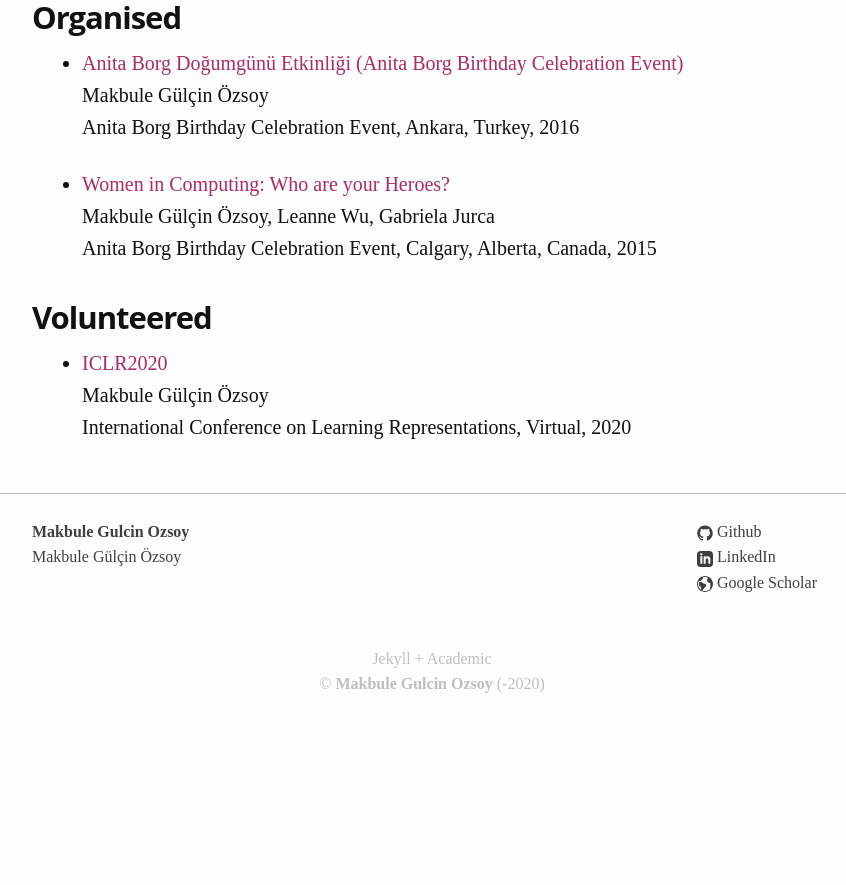
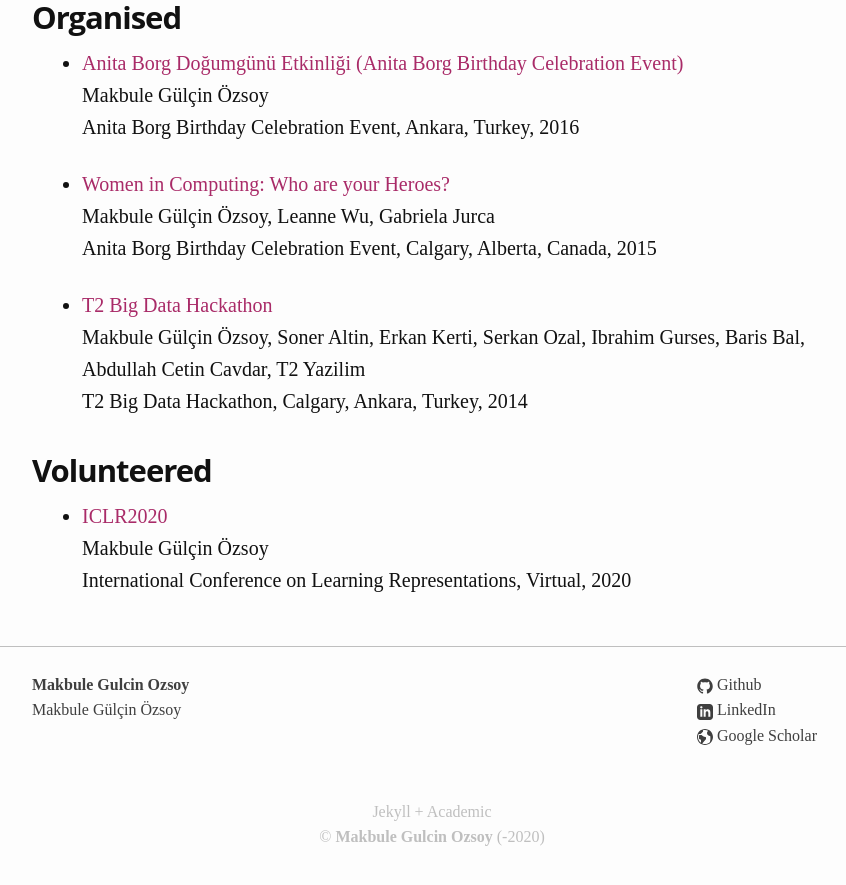
Before and after one commit to mgulcin/mgulcin.github.io, a Jekyll site: the page built from misc.md, in a window 1280 px wide and 900 px high, scrolled down 646 px. Shown: the top 885 px of the window, without its empty margins (208-1054 px from the left). Built offline with Jekyll 4.4.1, drawn with Linux system fonts in a browser that asks for light colours; before the commit the page ends 1393 px from its top, so only the background shows below that.

Commit message:
Update misc.md

```diff
--- a/misc.md
+++ b/misc.md
@@ -31,6 +31,10 @@ nav_menu_index: '4'
 	Makbule Gülçin Özsoy, Leanne Wu, Gabriela Jurca <br/>
 	Anita Borg Birthday Celebration Event, Calgary, Alberta, Canada, 2015
 
+* [T2 Big Data Hackathon](http://www.t2hackathon.com/2014/)<br/>
+Makbule Gülçin Özsoy, Soner Altin, Erkan Kerti, Serkan Ozal, Ibrahim Gurses, Baris Bal, Abdullah Cetin Cavdar, T2 Yazilim<br/>
+T2 Big Data Hackathon, Calgary, Ankara, Turkey, 2014
+
 ## Volunteered
 
 * [ICLR2020](https://iclr.cc/Conferences/2020/Volunteers) <br/>
```
